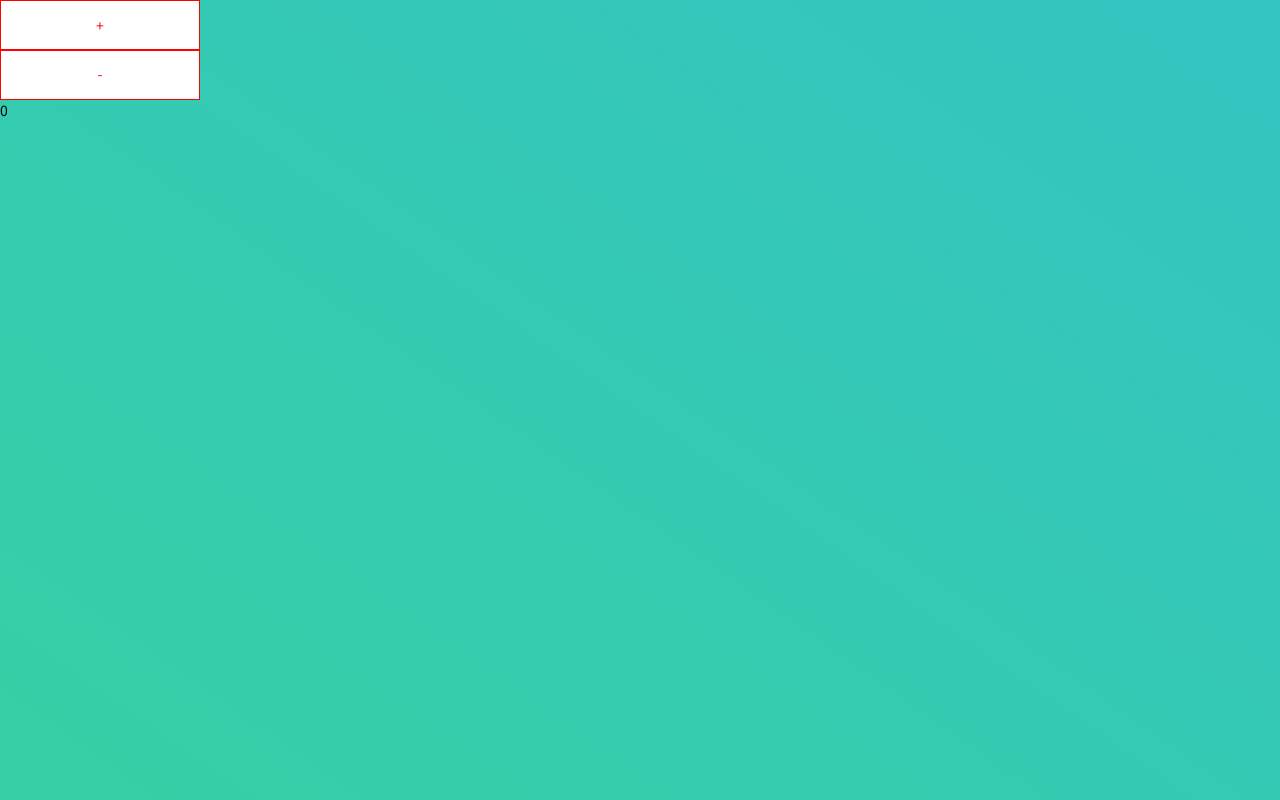
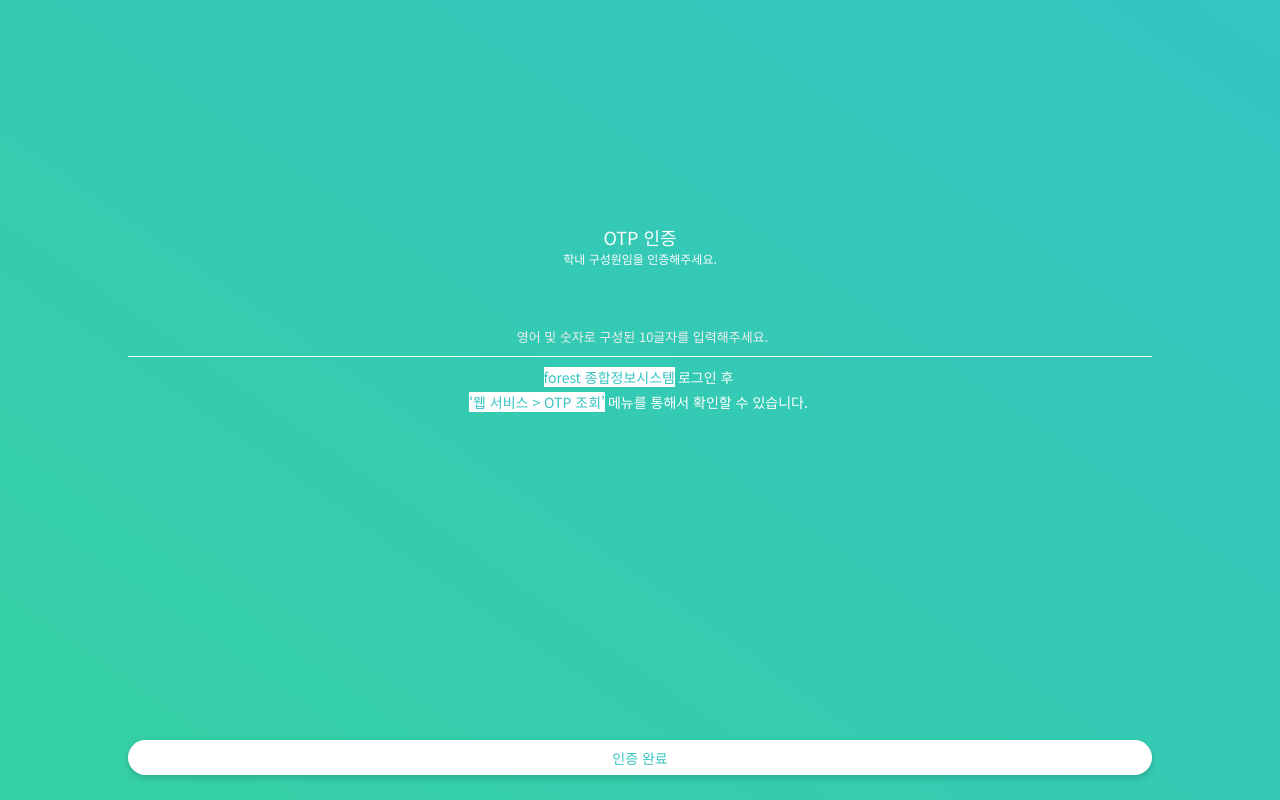
Before and after one commit to bg0820/blockchain_voting, a React app: page / in a window 1280 px wide. Built offline with nearby package versions, Linux system fonts and the light colour scheme.

Commit message:
OTP 인증화면까지 만들었음 이거보고 하면 될듯

```diff
--- a/src/App.js
+++ b/src/App.js
@@ -1,44 +1,21 @@
 import React, {PureComponent} from 'react';
 
-import Button from '@components/Button';
+import OTPAuth from '@pages/OTPAuth'
 
 class App extends PureComponent {
-	constructor() {
-		super();
 
-		this.state = {
-			val: 0
+	render() {
+		let view = 'auth_1';
+		let viewDiv = null;
+
+		if(view === 'auth_1') {
+			viewDiv = <OTPAuth></OTPAuth>
 		}
 
-		console.log("1");
-	}
-
-	componentDidMount() {
-		console.log("2");
-	}
-
-	plus = () => {
-		this.setState({
-			val: this.state.val + 1
-		})
-	}
-
-	minus = () => {
-		this.setState({
-			val: this.state.val - 1
-		})
-	}
-
-
-
-	render() {
 		return (
-			<div className="">
-				<Button value="+" handleClick={this.plus}></Button>
-				<Button value="-" handleClick={this.minus}></Button>
-
-				<p>{this.state.val}</p>
-			</div>
+			<React.Fragment>
+				{viewDiv}
+			</React.Fragment>
 		)
 	}
 
--- a/src/Components/Button/index.scss
+++ b/src/Components/Button/index.scss
@@ -1,9 +1,10 @@
 .Button {
 	input[type='button'] {
-		height: 50px;
-		width: 200px;
-		border: 1px solid red;
-		background: white;
-		color: red;
+		background: #fff;
+		height: 35px;
+		width: 100%;
+		color: #34C4C2;
+		border-radius: 30px;
+		box-shadow: 0px 3px 6px rgba(0, 0, 0, 0.16);
 	}
 }
--- /dev/null
+++ b/src/Pages/OTPAuth/index.js
@@ -0,0 +1,34 @@
+import React, {PureComponent} from 'react';
+
+import AuthTemplate from '@templates/Auth';
+
+import './index.scss'
+
+class OTPAuth extends PureComponent {
+	render() {
+		return (
+			<div className="OTPAuth">
+				<AuthTemplate btnValue="인증 완료">
+					<div className="infoMsg">
+						<p className="mainTitle">OTP 인증</p>
+						<p className="subTitle">학내 구성원임을 인증해주세요.</p>
+					</div>
+
+					<div className="inputArea">
+						<input type="text" className="form_control" placeholder="영어 및 숫자로 구성된 10글자를 입력해주세요."></input>
+					</div>
+					<div className="inputInfoMsg">
+						<div className="horizontalCenter">
+							<p className="back">forest 종합정보시스템</p><p>로그인 후</p>
+						</div>
+						<div className="horizontalCenter">
+						<p className="back">‘웹 서비스 > OTP 조회’</p><p> 메뉴를 통해서 확인할 수 있습니다.</p>
+						</div>
+					</div>
+				</AuthTemplate>
+			</div>
+		);
+	}
+}
+
+export default OTPAuth;
--- /dev/null
+++ b/src/Pages/OTPAuth/index.scss
@@ -0,0 +1,55 @@
+$color7: #FBFDFF;
+
+
+.OTPAuth {
+	width: 100%;
+	height: 100%;
+
+
+	.infoMsg {
+		p {
+			color: $color7;
+			text-align: center;
+
+			&.mainTitle {
+				font-size: 18px;
+			}
+
+			&.subTitle {
+				font-size: 12px;
+				margin-bottom: 50px;
+			}
+		}
+
+	}
+
+	.inputArea {
+		width: 80%;
+	}
+
+	.inputInfoMsg {
+		margin-top: 10px;
+
+		.horizontalCenter {
+			display: flex;
+			justify-content: center;
+			margin-bottom: 5px;
+		}
+
+		p {
+			text-align: center;
+			float: left;
+			color: #fff;
+			margin-right: 3px;
+
+			&.back {
+				color: #34C4C2;
+				background: #fff;
+			}
+
+			&::after {
+				clear: both;
+			}
+		}
+	}
+}
--- a/src/Templates/Auth/index.js
+++ b/src/Templates/Auth/index.js
@@ -1,13 +1,21 @@
 import React, {PureComponent} from 'react';
 
-class MainTemplate extends PureComponent {
+import Button from '@components/Button';
+import './index.scss';
+
+class AuthTemplate extends PureComponent {
 	render() {
 		return (
-			<div className="">
-
+			<div className="AuthTemplate">
+				<div className="interactionArea">
+					{this.props.children}
+				</div>
+				<div className="buttonArea">
+					<Button value={this.props.btnValue}></Button>
+				</div>
 			</div>
 		);
 	}
 }
 
-export default MainTemplate;
+export default AuthTemplate;
--- /dev/null
+++ b/src/Templates/Auth/index.scss
@@ -0,0 +1,23 @@
+.AuthTemplate {
+	overflow: hidden;
+	width: 100%;
+	height: 100%;
+	display: flex;
+	flex-direction: column;
+	align-items: center;
+
+	.interactionArea {
+		width: 100%;
+		height: 100%;
+		display: flex;
+		flex-direction: column;
+		justify-content: center;
+		align-items: center;
+		padding-bottom: 100px;
+	}
+
+	.buttonArea {
+		width: 80%;
+		margin-bottom: 25px;
+	}
+}
--- a/src/index.scss
+++ b/src/index.scss
@@ -56,3 +56,26 @@ body {
 	width: 100%;
 	height: 100%;
 }
+
+.form_control {
+	background: transparent;
+	border: 0px;
+	border-bottom: 1px solid $white;
+	color: $white;
+	width: 100%;
+	height: 40px;
+	padding-left: 5px;
+	border-radius: 0;
+	-webkit-border-radius: 0;
+	-webkit-appearance: none;
+	font-size: 13px;
+	text-align: center;
+
+	&::placeholder {
+		color: $color3;
+	}
+
+	&:focus {
+		outline: none;
+	}
+}
```
